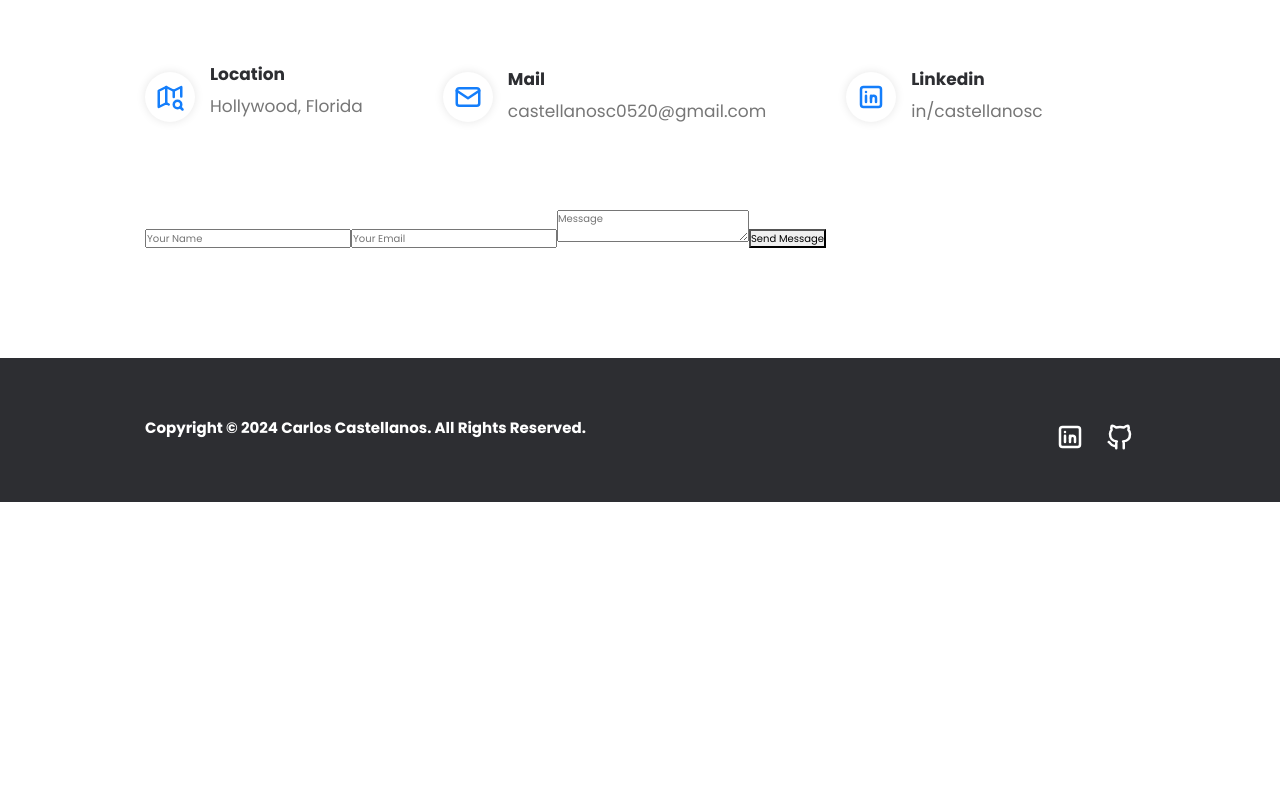
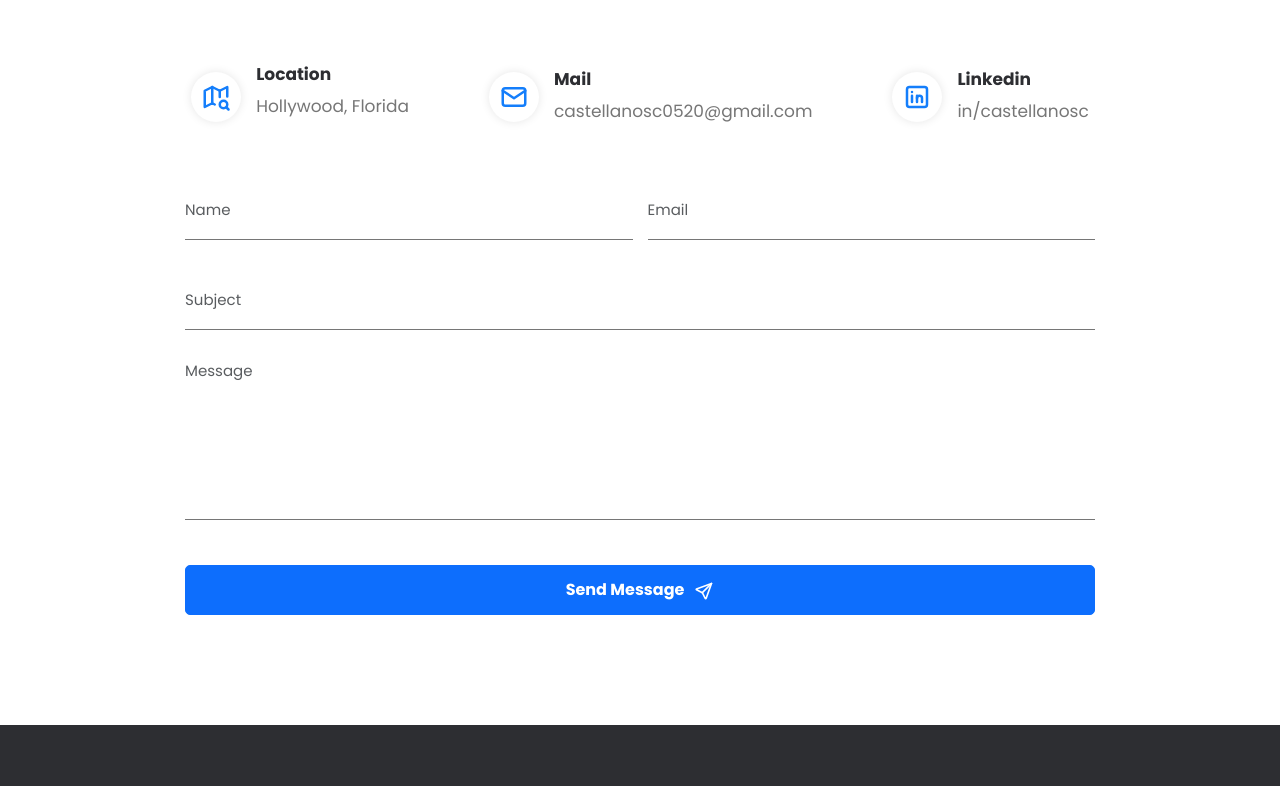
Before and after one commit to carlos-castellanos-dev/carlos-dev, a React (Create React App) app: page / in a window 1280 px wide. Shown: the part 2008-2794 px from the top of the page. Before the commit the page ends 2510 px from the top, so only its background shows below. Built offline with nearby package versions, Linux system fonts and the light colour scheme.

Commit message:
Complete Contact Form

```diff
--- a/package.json
+++ b/package.json
@@ -3,6 +3,7 @@
   "version": "0.1.0",
   "private": true,
   "dependencies": {
+    "@emailjs/browser": "^4.1.0",
     "@tabler/icons-react": "^2.46.0",
     "@testing-library/jest-dom": "^5.17.0",
     "@testing-library/react": "^13.4.0",
@@ -11,6 +12,7 @@
     "react": "^18.2.0",
     "react-bootstrap": "^2.10.1",
     "react-dom": "^18.2.0",
+    "react-hook-form": "^7.50.1",
     "react-scripts": "5.0.1",
     "web-vitals": "^2.1.4"
   },
--- a/src/components/css/Contact.css
+++ b/src/components/css/Contact.css
@@ -15,6 +15,7 @@
     font-weight: 700;
     font-size: 1.7rem;
     margin-bottom: 1rem;
+    text-align: center;
 }
 
 .contact__title h3 {
@@ -66,10 +67,46 @@
     cursor: pointer;
 }
 
-.contact__info a:hover,
-.contact__info p:hover {
+.contact__info a:hover {
     color: #147efb;
     transition: all 0.3s;
+}
+
+.contact__info p:hover {
+    cursor: default;
+}
+
+/* Contact Form */
+.ContactForm {
+    width: 100%;
+    padding-top: 5rem;
+}
+
+.form-control {
+    font-size: 15px;
+    border: none;
+    border-bottom: 1px solid #767676;
+    margin-bottom: 30px;
+    resize: none;
+    height: 60px;
+    padding: 0;
+    outline: 0;
+    border-radius: 0;
+}
+
+.form-control:focus {
+    box-shadow: none;
+}
+
+textarea {
+    height: 20vh !important;
+}
+
+.submit-btn {
+    width: 100%;
+    height: 50px;
+    font-weight: bold;
+    font-size: medium;
 }
 
 /* Media Queries */
@@ -80,13 +117,13 @@
     }
 }
 
-@media (max-width: 750px) {
+@media (max-width: 992px) {
     .contact__title {
         text-align: center;
     }
 }
 
-@media (max-width: 750px) {
+@media (max-width: 992px) {
     .contact__icons {
         flex-direction: column;
         gap: 5rem;
@@ -95,7 +132,7 @@
     }
 }
 
-@media (max-width: 750px) {
+@media (max-width: 992px) {
     .contact__icon-box {
         flex-direction: column;
     }
--- a/src/components/js/AboutMe.js
+++ b/src/components/js/AboutMe.js
@@ -6,7 +6,7 @@
 function AboutMe() {
     return (
         <>
-            <section className="about" id="about">
+            <section id="about" className="about">
                 <div className="container">
                     <div className="about-content">
                         <div className="img-side">
--- a/src/components/js/Contact.js
+++ b/src/components/js/Contact.js
@@ -1,7 +1,72 @@
 import "../css/Contact.css";
-import { IconMail, IconMapSearch, IconBrandLinkedin } from "@tabler/icons-react";
+import { useState } from 'react';
+import { useForm } from 'react-hook-form';
+import emailjs from '@emailjs/browser';
+import Button from 'react-bootstrap/Button';
+import Alert from 'react-bootstrap/Alert';
+import { IconMail, IconMapSearch, IconBrandLinkedin, IconSend, IconExclamationCircle } from "@tabler/icons-react";
 
 function Contact() {
+    const {
+        register,
+        handleSubmit,
+        reset,
+        formState: { errors }
+    } = useForm();
+    // eslint-disable-next-line no-unused-vars
+    const [disabled, setDisabled] = useState(false);
+    const [alertInfo, setAlertInfo] = useState({
+        display: false,
+        message: '',
+        type: '',
+    });
+
+
+    // Shows alert message for form submission feedback
+    const toggleAlert = (message, type) => {
+        setAlertInfo({ display: true, message, type });
+
+        // Hide alert after 5 seconds
+        setTimeout(() => {
+            setAlertInfo({ display: false, message: '', type: '' });
+        }, 5000);
+    };
+
+    // Function called on submit that uses emailjs to send email of valid contact form
+    const onSubmit = async (data) => {
+        // Destrcture data object
+        const { name, email, subject, message } = data;
+        try {
+            // Disable form while processing submission
+            setDisabled(true);
+
+            const templateParams = {
+                name,
+                email,
+                subject,
+                message
+            };
+
+            await emailjs.send(
+                process.env.REACT_APP_SERVICE_ID,
+                process.env.REACT_APP_TEMPLATE_ID,
+                templateParams,
+                process.env.REACT_APP_PUBLIC_KEY
+            );
+
+            // Display success alert
+            toggleAlert('Your message was sent!', 'success');
+        } catch (e) {
+            console.error(e);
+            // Display error alert
+            toggleAlert('Uh oh. Something went wrong.', 'danger');
+        } finally {
+            // Re-enable form submission
+            setDisabled(false);
+            // Reset contact form fields after submission
+            reset();
+        }
+    };
     return (
         <>
             <section id="contact" className="contact">
@@ -45,16 +110,100 @@
                                     </a>
                                 </div>
                             </div>
-
-                            <div className="contact__form">
-                                <form id="cform" method="post">
-                                    <input className="" name="name" type="text" id="name" placeholder="Your Name"></input>
-                                    <input className="" name="email" type="email" id="email" placeholder="Your Email"></input>
-                                    <textarea className="" name="message" placeholder="Message"></textarea>
-                                    <button href="#" className="" >Send Message</button>
-                                </form>
+                        </div>
+                        <section id="contactform" className='ContactForm'>
+                            <div className='container'>
+                                <div className='row'>
+                                    <div className='col-12 text-center'>
+                                        {alertInfo.display && (
+                                            <Alert variant={`${alertInfo.type}`} onClick={() => setAlertInfo({ display: false, message: '', type: '' })} dismissible>
+                                                <Alert.Heading>{alertInfo.message}</Alert.Heading>
+                                            </Alert>
+                                        )}
+                                        <div className='contactForm'>
+                                            <form id='contact-form' onSubmit={handleSubmit(onSubmit)} noValidate>
+                                                {/* Row 1 of form */}
+                                                <div className='row formRow'>
+                                                    <div className='col-6'>
+                                                        <input
+                                                            type='text'
+                                                            name='name'
+                                                            {...register('name', {
+                                                                required: { value: true, message: 'Please enter your name' },
+                                                                maxLength: {
+                                                                    value: 30,
+                                                                    message: 'Please use 30 characters or less'
+                                                                }
+                                                            })}
+                                                            className='form-control formInput'
+                                                            placeholder='Name'
+                                                        ></input>
+                                                        {errors.name && <span className='errorMessage text-danger fs-4'><IconExclamationCircle width={20} height={20} /> {errors.name.message}</span>}
+                                                    </div>
+                                                    <div className='col-6'>
+                                                        <input
+                                                            type='email'
+                                                            name='email'
+                                                            {...register('email', {
+                                                                required: true,
+                                                                pattern: /^[a-zA-Z0-9.!#$%&’*+/=?^_`{|}~-]+@[a-zA-Z0-9-]+(?:\.[a-zA-Z0-9-]+)*$/
+                                                            })}
+                                                            className='form-control formInput'
+                                                            placeholder='Email'
+                                                        ></input>
+                                                        {errors.email && (
+                                                            <span className='errorMessage text-danger fs-4'><IconExclamationCircle width={20} height={20} /> Please enter a valid email address</span>
+                                                        )}
+                                                    </div>
+                                                </div>
+                                                {/* Row 2 of form */}
+                                                <div className='row formRow'>
+                                                    <div className='col'>
+                                                        <input
+                                                            type='text'
+                                                            name='subject'
+                                                            {...register('subject', {
+                                                                required: { value: true, message: 'Please enter a subject' },
+                                                                maxLength: {
+                                                                    value: 75,
+                                                                    message: 'Subject cannot exceed 75 characters'
+                                                                }
+                                                            })}
+                                                            className='form-control formInput'
+                                                            placeholder='Subject'
+                                                        ></input>
+                                                        {errors.subject && (
+                                                            <span className='errorMessage text-danger fs-4'><IconExclamationCircle width={20} height={20} /> {errors.subject.message}</span>
+                                                        )}
+                                                    </div>
+                                                </div>
+                                                {/* Row 3 of form */}
+                                                <div className='row formRow'>
+                                                    <div className='col'>
+                                                        <textarea
+                                                            rows={3}
+                                                            name='message'
+                                                            {...register('message', {
+                                                                required: true
+                                                            })}
+                                                            className='form-control formInput'
+                                                            placeholder='Message'
+                                                        ></textarea>
+                                                        {errors.message && <span className='errorMessage text-danger fs-4'><IconExclamationCircle width={20} height={20} /> Please enter a message</span>}
+                                                    </div>
+                                                </div>
+                                                <div className="mt-4">
+                                                    <Button variant="primary" className='submit-btn' size="lg" type='submit'>
+                                                        Send Message
+                                                        <span className="ms-3"><IconSend width={20} height={20} /></span>
+                                                    </Button>
+                                                </div>
+                                            </form>
+                                        </div>
+                                    </div>
+                                </div>
                             </div>
-                        </div>
+                        </section>
                     </div>
                 </div>
             </section>
```
Also changed, not shown: 2 other files (tests, documents, lock files or other folders).
